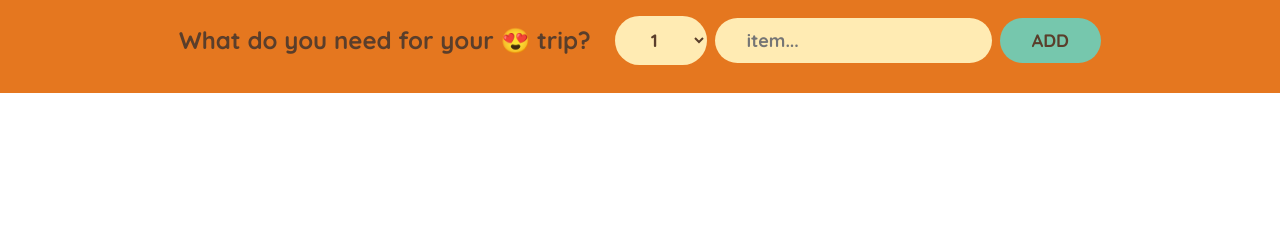
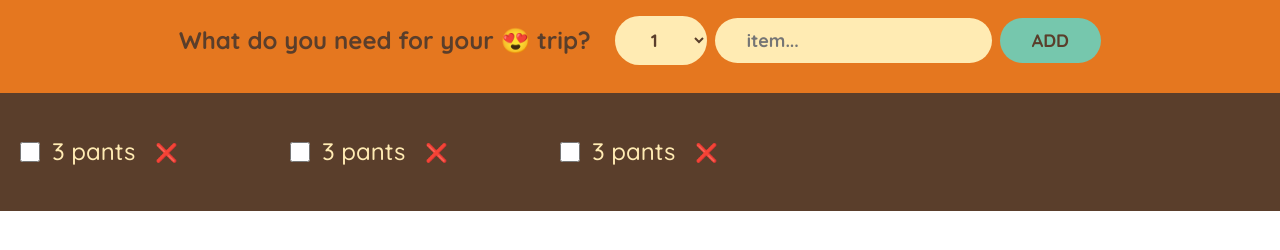
Before and after one commit to kalema1/js-travel-list, a plain HTML site: page index.html in a window 1280 px wide. Shown: the part 156-406 px from the top of the page. Drawn offline with Linux system fonts and the light colour scheme.

Commit message:
feat(list markup): add list markup
- added a list markup to display the list of items.
- added styles for the list markup to make look good.
- added temporary items to enable styling f  the list.

```diff
--- a/index.css
+++ b/index.css
@@ -64,6 +64,48 @@ body {
   background-color: #76c7ad;
   transition: 0.3s;
 }
+
 .btn:hover {
   transform: scale(1.1);
 }
+
+.list-container {
+  background-color: #5a3e2b;
+  color: #ffebb3;
+  padding: 4rem 2rem;
+  display: flex;
+  gap: 2rem;
+  align-items: center;
+  flex-wrap: wrap;
+}
+
+.list {
+  list-style: none;
+
+  display: grid;
+  grid-template-columns: repeat(auto-fit, minmax(250px, 1fr));
+  gap: 1.2rem;
+  justify-content: center;
+  align-content: start;
+}
+
+.list-item {
+  display: flex;
+  align-items: center;
+  gap: 1.2rem;
+}
+
+.list-checkbox {
+  height: 2rem;
+  width: 2rem;
+  accent-color: #e5771f;
+}
+
+.delete-btn {
+  cursor: pointer;
+  background: none;
+  border: none;
+  font-size: 1.8rem;
+  padding: 0.8rem;
+  transform: translateY(2px);
+}
--- a/index.html
+++ b/index.html
@@ -11,9 +11,9 @@
     <header>
       <h1 class="heading">🌴Far Away 💼</h1>
     </header>
-    <section>
+    <section class="form-section">
       <div class="container">
-        <form class="add-form" onSubmit="{handleSubmit}">
+        <form class="add-form">
           <h3 class="add-form-heading">What do you need for your 😍 trip?</h3>
           <select class="selection-options">
             <option>1</option>
@@ -23,5 +23,33 @@
         </form>
       </div>
     </section>
+
+    <section class="list-section">
+      <div class="list-container">
+        <ul class="list">
+          <li class="list-item">
+            <input type="checkbox" class="list-checkbox" />
+            <span>3 pants</span>
+            <button class="delete-btn">❌</button>
+          </li>
+        </ul>
+
+        <ul class="list">
+          <li class="list-item">
+            <input type="checkbox" class="list-checkbox" />
+            <span>3 pants</span>
+            <button class="delete-btn">❌</button>
+          </li>
+        </ul>
+
+        <ul class="list">
+          <li class="list-item">
+            <input type="checkbox" class="list-checkbox" />
+            <span>3 pants</span>
+            <button class="delete-btn">❌</button>
+          </li>
+        </ul>
+      </div>
+    </section>
   </body>
 </html>
```
